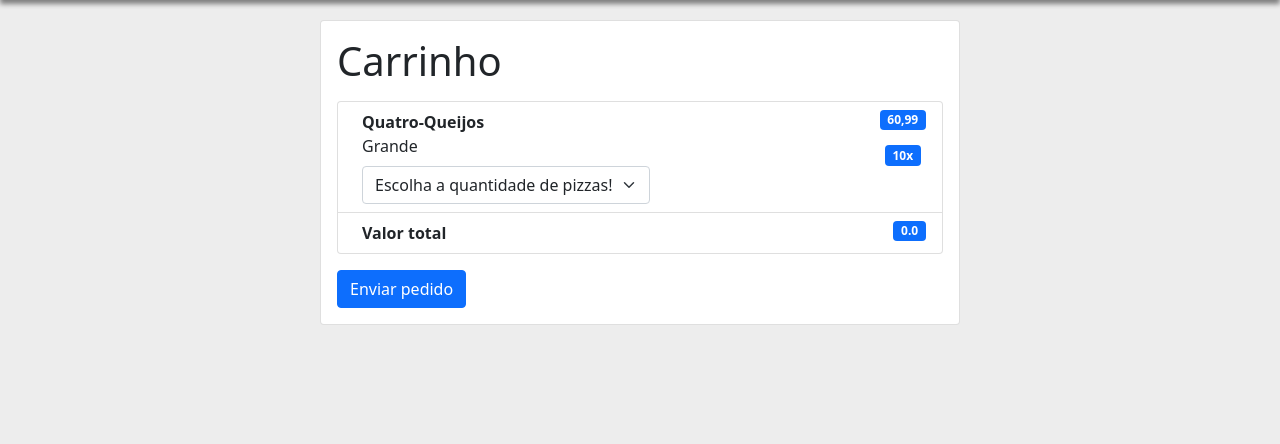
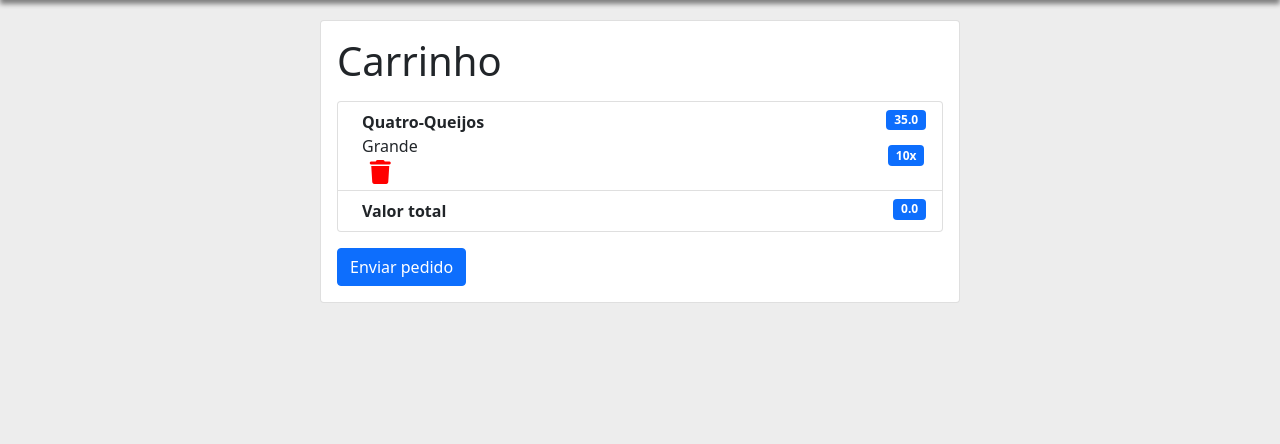
Before and after one commit to Rodrigo-Cn/Pizzeria, a Django app: page /carrinho/abrirCarrinho/1/ in a window 1280 px wide. Shown: the part 67-511 px from the top of the page. Run offline with Django 5.2, Linux system fonts and the light colour scheme; data comes from the database, SQL or seed files in the repository; both versions use the stored data as it was after the commit; tables that the repository leaves empty hold one stand-in row (values such as "Sample post"); some libraries are stand-ins or nearby versions.

Commit message:
carrinho finalizado

```diff
--- a/carrinho/templates/carrinho.html
+++ b/carrinho/templates/carrinho.html
@@ -65,24 +65,13 @@
 
                         <div class="fw-bold">{{ itemDeCarrinho.pizza.sabor }}</div>
                         <div class="fw">{{ itemDeCarrinho.pizza.tamanho }}</div>
+                        <a href="{% url 'deletarItemDeCarrinho' itemDeCarrinho.pizza_id user.id %}"><span class="badge"><i class="fa-solid fa-trash fa-2xl" style="color: #ff0000;"></i></span></a>
 
-                        <select class="form-select" aria-label="Default select example" style="margin-top: 8px;">
-                          <option selected>Escolha a quantidade de pizzas!</option>
-                          <option value="1">1</option>
-                          <option value="2">2</option>
-                          <option value="3">3</option>
-                          <option value="4">4</option>
-                          <option value="5">5</option>
-                          <option value="6">6</option>
-                          <option value="7">7</option>
-                          <option value="8">8</option>
-                          <option value="9">9</option>
-                          <option value="10">10</option>
-                        </select>
+
                       </div>
                       <div style="display: flex; flex-direction: column; justify-content: center; align-items: center">
-                        <span class="badge bg-primary" style="margin-bottom: 15px">60,99</span>
-                        <span class="badge bg-primary">{{itemDeCarrinho.quantidade}}x</span>
+                        <span class="badge bg-primary" style="margin-bottom: 15px">{{itemDeCarrinho.pizza.preco}}</span>
+                        <span class="badge bg-primary" style="margin-bottom: 15px">{{itemDeCarrinho.quantidade}}x</span>
                       </div>
 
                     </li>
--- a/carrinho/urls.py
+++ b/carrinho/urls.py
@@ -4,4 +4,6 @@ from . import views
 urlpatterns = [
     path("adicionar/<int:pizza_id>/<int:user_id>/", views.adicionarNoCarrinho, name="adicionarNoCarrinho"),
     path("abrirCarrinho/<int:user_id>/", views.abrirCarrinho, name="abrirCarrinho"),
+    path("deletarItemDeCarrinho/<int:item_id>/<int:user_id>", views.deletarItemDeCarrinho, name="deletarItemDeCarrinho"),
+
 ]
--- a/carrinho/views.py
+++ b/carrinho/views.py
@@ -1,41 +1,9 @@
 from django.template import loader
 from django.shortcuts import redirect, render
-from django.http import HttpResponse
+from django.http import HttpResponse, HttpResponseRedirect
+from django.urls import reverse
 from .models import Carrinho, Pizza, ItemDeCarrinho
 from usuario.models import CustomUser
-
-"""def adicionarNoCarrinho(request, pizza_id, user_id):
-    carrinho = Carrinho.objects.get(usuario_id=user_id)
-    pizza = Pizza.objects.get(pk=pizza_id)
-
-    definir_dicionario_das_pizzas_do_carrinho_e_suas_quantidades(user_id)
-
-    carrinho.valorTotal += pizza.preco
-    carrinho.quantidadeTotal = carrinho.retorna_quantidade_total()
-    carrinho.pizzas.add(pizza)
-
-    carrinho.save()
-
-    return redirect('/pizza/listasabores')
-
-def abrirCarrinho(request, user_id):
-    carrinho = Carrinho.objects.get(usuario_id=user_id)
-    user = CustomUser.objects.get(pk=user_id)
-    pizzasDoCarrinho = carrinho.pizzas.all()
-
-    template = loader.get_template("carrinho.html")
-    context = { 'pizzasDoCarrinho': pizzasDoCarrinho, 'user': user, 'carrinho':carrinho}
-    return HttpResponse(template.render(context,request))
-
-def definir_dicionario_das_pizzas_do_carrinho_e_suas_quantidades(user_id):
-    carrinho = Carrinho.objects.get(usuario_id=user_id)
-    pizzasDoCarrinho = carrinho.pizzas.all()
-
-    for pizzaDoCarrinho in pizzasDoCarrinho:
-        carrinho.adicionar_quantidade(pizzaDoCarrinho, 1)
-
-    return True
-"""
 
 def adicionarNoCarrinho(request, pizza_id, user_id):
     itemNovo = ItemDeCarrinho()
@@ -43,8 +11,8 @@ def adicionarNoCarrinho(request, pizza_id, user_id):
     itemNovo.pizza = Pizza.objects.get(pk=pizza_id)
 
     itensDeCarrinho = []
-    if ItemDeCarrinho.objects.filter(carrinho_id=user_id).exists():
-        itensDeCarrinho = ItemDeCarrinho.objects.filter(carrinho_id=user_id)
+
+    itensDeCarrinho = ItemDeCarrinho.objects.filter(carrinho_id=user_id)
 
     for itemDeCarrinho in itensDeCarrinho:
         if itemDeCarrinho.pizza.id == itemNovo.pizza.id:
@@ -58,10 +26,12 @@ def adicionarNoCarrinho(request, pizza_id, user_id):
 
     itemNovo.quantidade = 1
     itemNovo.carrinho = carrinho
+    itemNovo.save()
+
     carrinho.valorTotal += itemNovo.pizza.preco
     carrinho.quantidadeTotal = define_quantidade_total(user_id)
-    itemNovo.save()
     carrinho.save()
+
     return redirect('/pizza/listasabores')
 
 def define_quantidade_total(user_id):
@@ -82,7 +52,29 @@ def abrirCarrinho(request, user_id):
     user = CustomUser.objects.get(pk=user_id)
     if ItemDeCarrinho.objects.filter(carrinho_id=user_id).exists():
         itensDeCarrinho = ItemDeCarrinho.objects.filter(carrinho_id=user_id)
+        template = loader.get_template("carrinho.html")
+        context = { 'itensDeCarrinho': itensDeCarrinho, 'user': user, 'carrinho':carrinho}
+    else:
+        template = loader.get_template("carrinho.html")
+        context = {'user': user, 'carrinho':carrinho}
 
-    template = loader.get_template("carrinho.html")
-    context = { 'itensDeCarrinho': itensDeCarrinho, 'user': user, 'carrinho':carrinho}
+
     return HttpResponse(template.render(context,request))
+
+
+def deletarItemDeCarrinho(request, item_id, user_id):
+    itemDeletado = ItemDeCarrinho.objects.get(pizza_id=item_id)
+    itemDeletado.quantidade -= 1
+    precoDeletado = itemDeletado.pizza.preco
+
+    if itemDeletado.quantidade == 0:
+        ItemDeCarrinho.objects.get(pizza_id=item_id).delete()
+    else:
+        itemDeletado.save()
+
+    carrinho = Carrinho.objects.get(pk=user_id)
+    carrinho.valorTotal -= precoDeletado
+    carrinho.quantidadeTotal = define_quantidade_total(user_id)
+    carrinho.save()
+
+    return HttpResponseRedirect(reverse('abrirCarrinho', args=[user_id]))
```
Also changed, not shown: carrinho/forms.py (added, +7 -0 lines), carrinho/models.py (line endings or trailing spaces), db.sqlite3.
